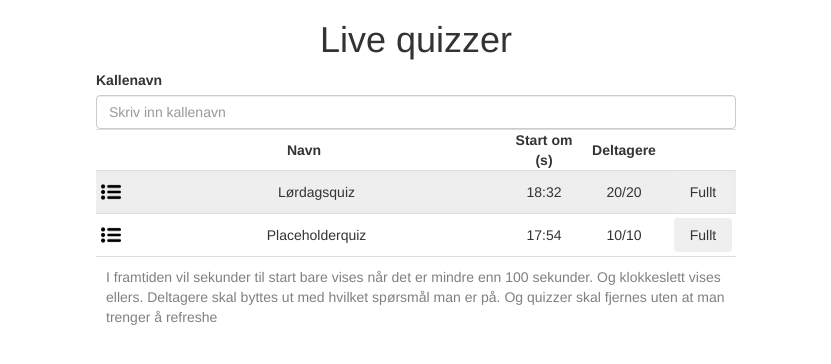
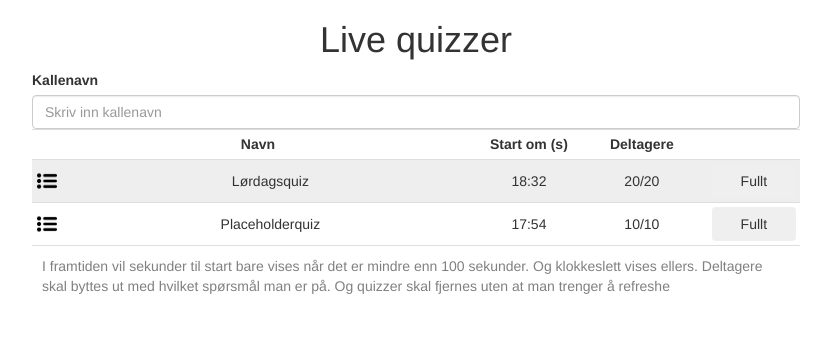
Before and after one commit to tonivuc/quiz, a web app: page /quizoversikt.html in a window 1280 px wide. Shown: the top 364 px of the page, without its empty margins (224-1055 px from the left). Run offline with its HTML, style and script files only (its server is not run), Linux system fonts and the light colour scheme; data that the repository does not hold is empty; some libraries are stand-ins or nearby versions.

Commit message:
Liten fiks i css

```diff
--- a/src/main/webapp/css/quizoversikt.css
+++ b/src/main/webapp/css/quizoversikt.css
@@ -18,7 +18,7 @@ h1 {
 #mainBody {
     margin-left: auto;
     margin-right: auto;
-    width: 50%;
+    width: 60%;
 }
 
 table, th, td {
@@ -28,8 +28,8 @@ table, th, td {
 }
 
 table {
-
     border-collapse: collapse;
+    width:100%;
 }
 
 th {
@@ -55,6 +55,7 @@ th {
 }
 
 .navnfelt {
+    width:50%;
     text-align: center;
 }
 
```
